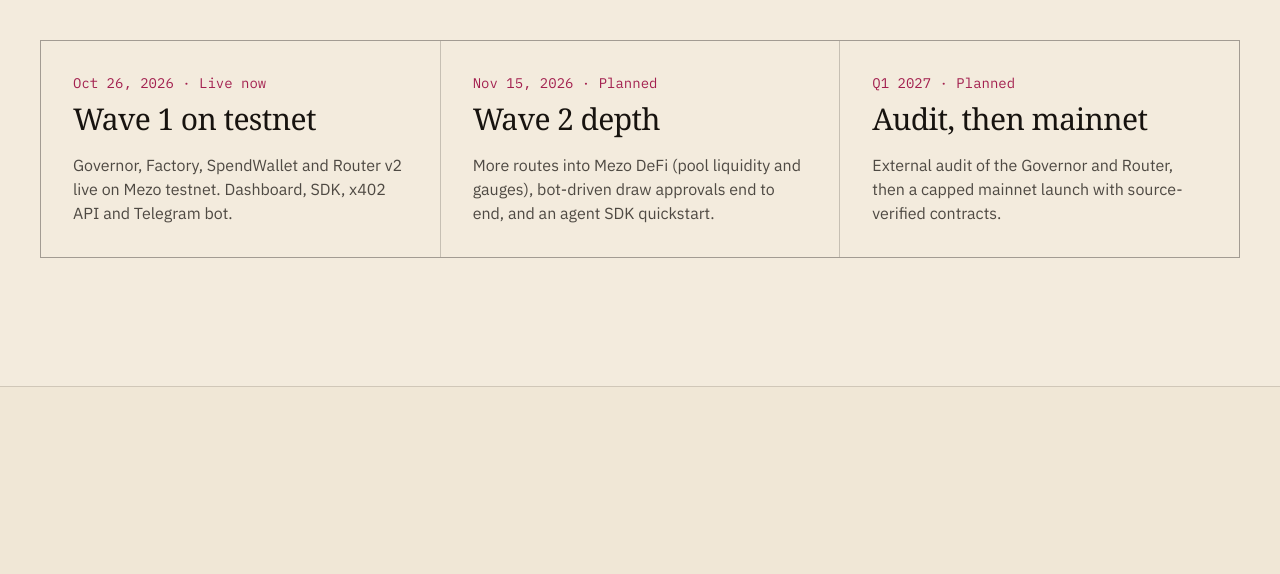
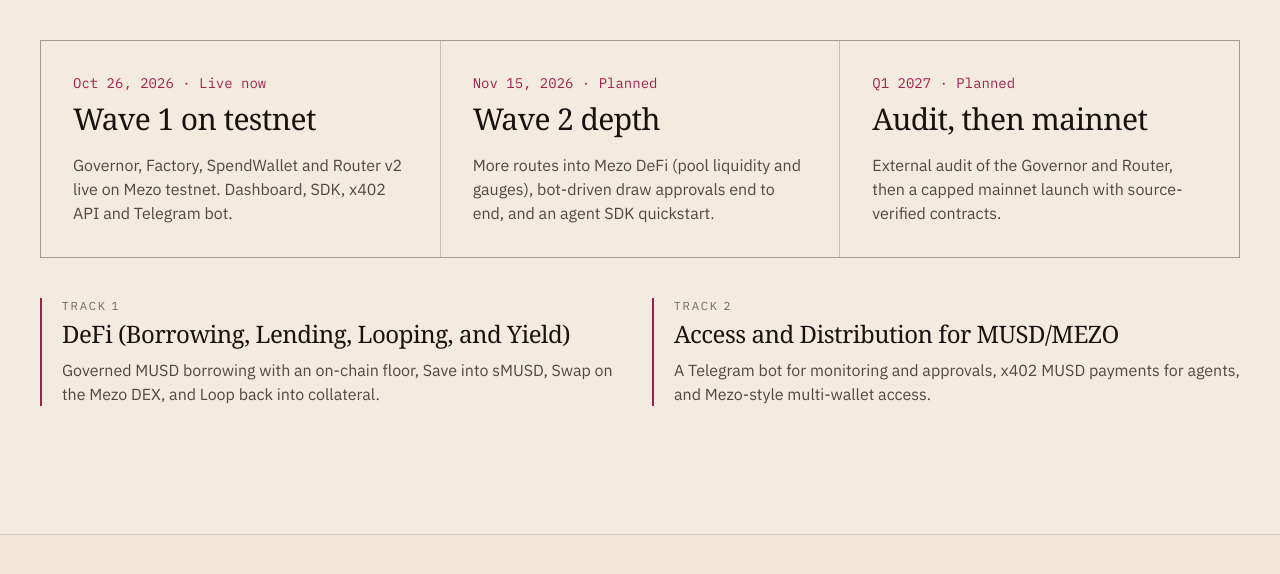
Before and after one commit to mohamedwael201193/Sternpost, a React (Vite) app in the folder app/: page / in a window 1280 px wide. Shown: the part 7566-8140 px from the top of the page. Built offline with nearby package versions, Linux system fonts and the light colour scheme.

Commit message:
docs+landing: official track names (DeFi; Access and Distribution for MUSD/MEZO)

```diff
--- a/app/src/landing/Roadmap.tsx
+++ b/app/src/landing/Roadmap.tsx
@@ -4,6 +4,11 @@ const MILES = [
   { d: 'Oct 26, 2026', s: 'Live now', t: 'Wave 1 on testnet', b: 'Governor, Factory, SpendWallet and Router v2 live on Mezo testnet. Dashboard, SDK, x402 API and Telegram bot.' },
   { d: 'Nov 15, 2026', s: 'Planned', t: 'Wave 2 depth', b: 'More routes into Mezo DeFi (pool liquidity and gauges), bot-driven draw approvals end to end, and an agent SDK quickstart.' },
   { d: 'Q1 2027', s: 'Planned', t: 'Audit, then mainnet', b: 'External audit of the Governor and Router, then a capped mainnet launch with source-verified contracts.' },
+]
+
+const TRACKS = [
+  { n: 'Track 1', t: 'DeFi (Borrowing, Lending, Looping, and Yield)', b: 'Governed MUSD borrowing with an on-chain floor, Save into sMUSD, Swap on the Mezo DEX, and Loop back into collateral.' },
+  { n: 'Track 2', t: 'Access and Distribution for MUSD/MEZO', b: 'A Telegram bot for monitoring and approvals, x402 MUSD payments for agents, and Mezo-style multi-wallet access.' },
 ]
 
 export function Roadmap() {
@@ -18,6 +23,15 @@ export function Roadmap() {
           </Reveal>
         ))}
       </ol>
+      <div className="mt-10 grid gap-6 md:grid-cols-2">
+        {TRACKS.map(t => (
+          <div key={t.n} className="border-l-2 border-magenta pl-5">
+            <p className="caps text-xs text-ink/60">{t.n}</p>
+            <h3 className="display mt-1 text-2xl">{t.t}</h3>
+            <p className="mt-2 text-ink/75">{t.b}</p>
+          </div>
+        ))}
+      </div>
     </Plate>
   )
 }
```
Also changed, not shown: 1 other file (tests, documents, lock files or other folders).
